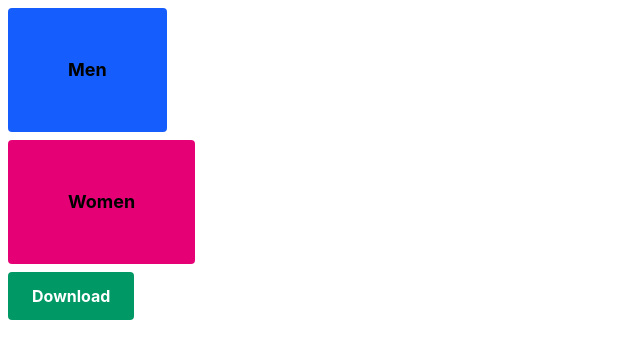
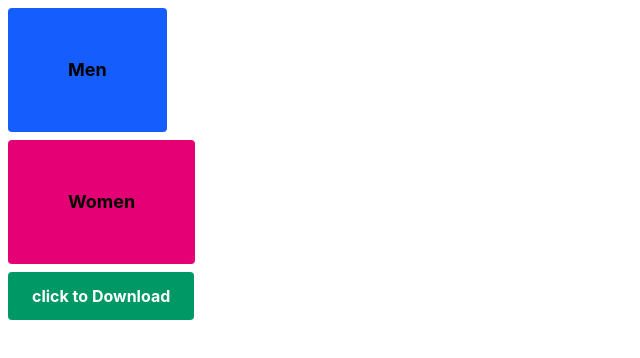
Before and after one commit to Fullstack-Raza/2026-March-20-React-Usestate, a React (Vite) app in the folder use-state/: page / in a window 1280 px wide. Shown: the top 358 px of the page, without its empty margins (0-640 px from the left). Built offline with nearby package versions, Linux system fonts and the light colour scheme; the HTML template or start-up script is replaced by a standard one.

Commit message:
change btn text

```diff
--- a/use-state/src/App.jsx
+++ b/use-state/src/App.jsx
@@ -20,7 +20,7 @@ const App = () => {
       {user2.gen == "male" ? <Men /> : <Women />}
       <button
       onClick={abd}
-      className="active:scale-95 bg-emerald-600 text-white px-6 py-3 rounded ml-2 font-bold" >Download</button>
+      className="active:scale-95 bg-emerald-600 text-white px-6 py-3 rounded ml-2 font-bold" >click to Download</button>
     </div>
   );
 };
```
